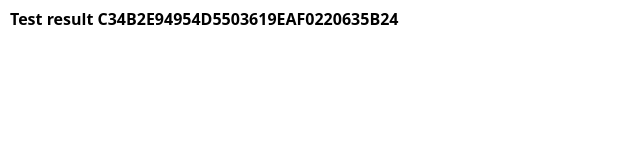
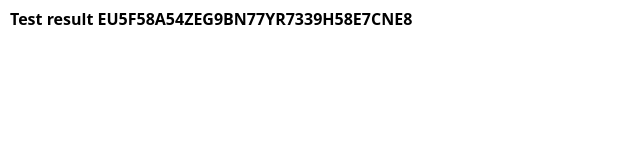
Before and after one commit to medisvit/EU5F58A54ZEG9BN77YR7339H58E7CNE8, a plain HTML site: page index.html in a window 1280 px wide. Shown: the full height of the page, 0-640 px from the left. Drawn offline with nearby package versions, Linux system fonts and the light colour scheme.

Commit message:
Update index.html

```diff
--- a/index.html
+++ b/index.html
@@ -16,7 +16,7 @@
     />
   </head>
   <body style="font-size: 8px">
-    <h1 style="margin: 10px">Test result C34B2E94954D5503619EAF0220635B24</h1>
+    <h1 style="margin: 10px">Test result EU5F58A54ZEG9BN77YR7339H58E7CNE8</h1>
     <img src="test.jpg" alt="" style="max-width: 100%" />
   </body>
 </html>
```
